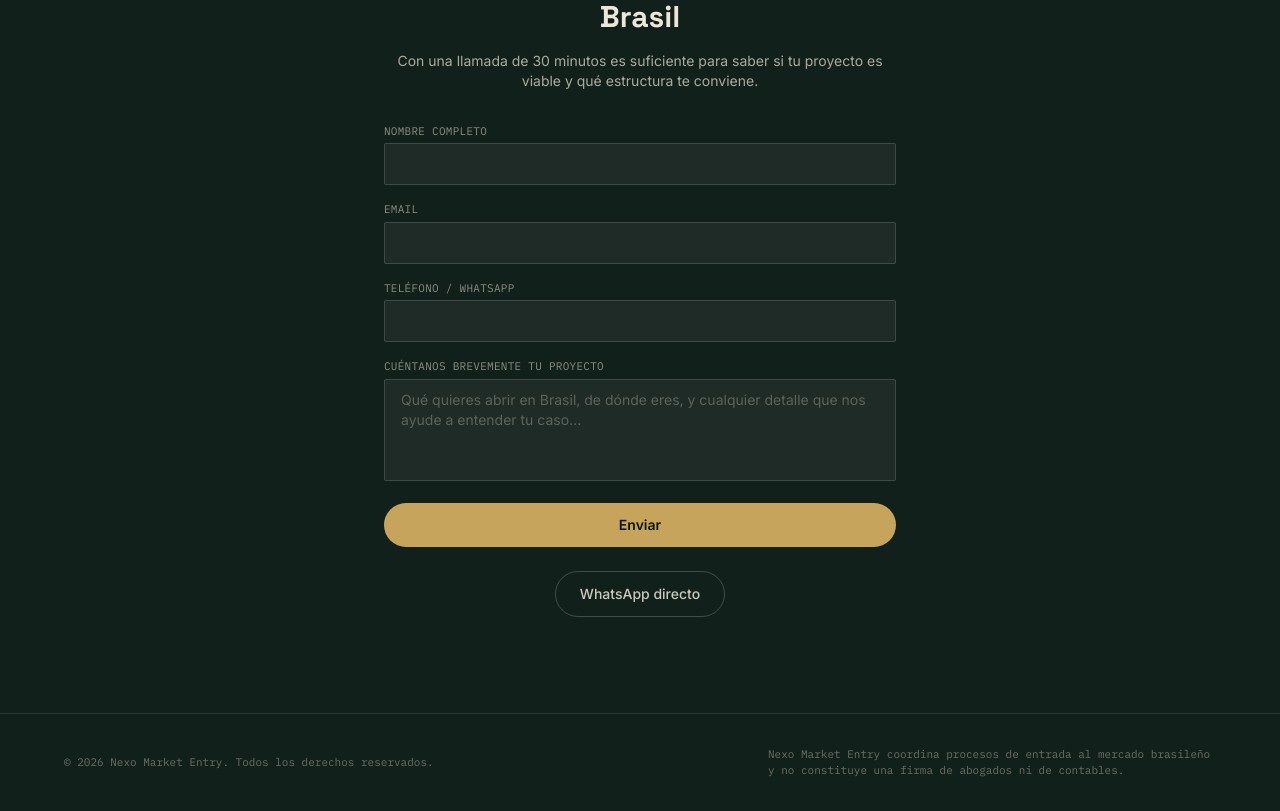
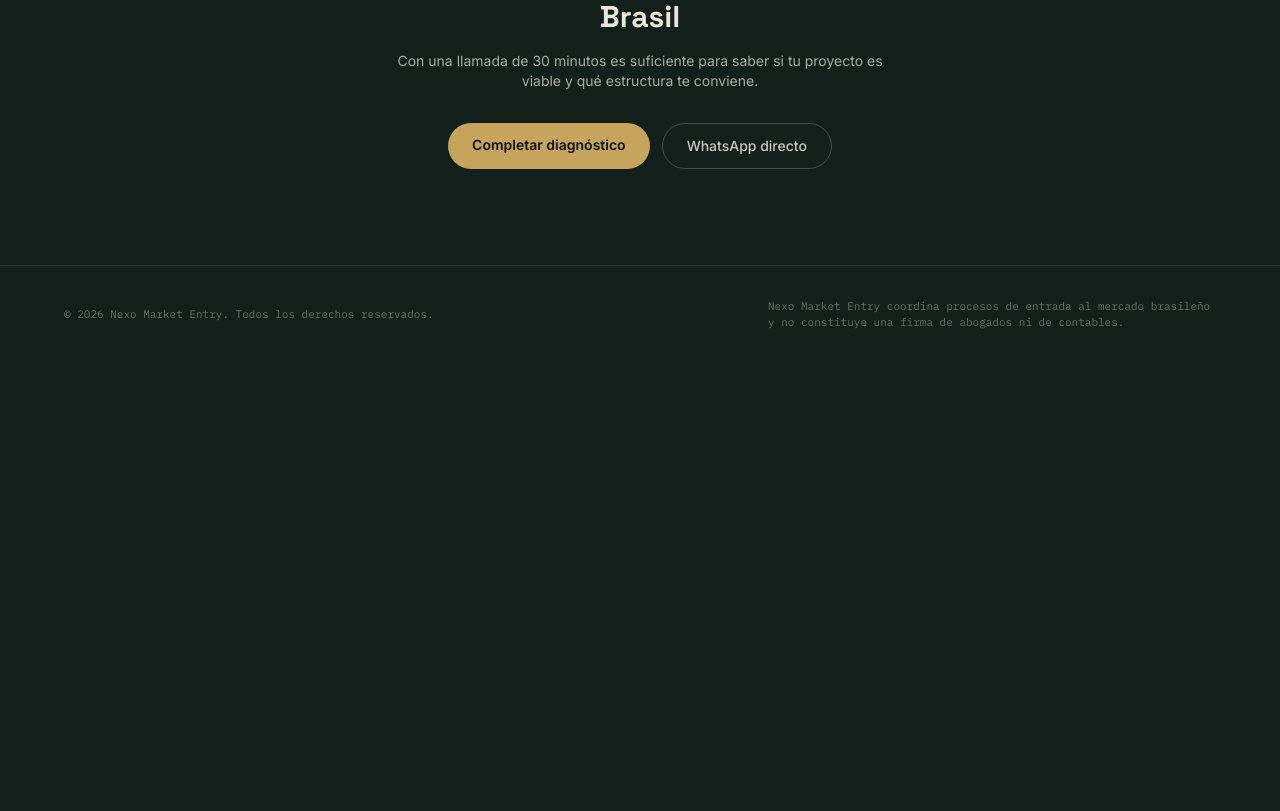
Before and after one commit to martabuma/nexo, a Next.js app: page / in a window 1280 px wide. Shown: the part 3480-4291 px from the top of the page. After the commit the page ends 3843 px from the top, so only its background shows below. Built offline with nearby package versions, Linux system fonts and the light colour scheme.

Commit message:
Unifica el contacto: quita formulario corto duplicado, boton directo a /diagnostico

```diff
--- a/app/page.tsx
+++ b/app/page.tsx
@@ -2,7 +2,6 @@
 
 import { useState } from "react";
 import EntryMap from "./components/EntryMap";
-import ContactForm from "./components/ContactForm";
 
 type Lang = "es" | "pt" | "en";
 
@@ -148,7 +147,7 @@ const dict: Record<
       eyebrow: "Siguiente paso",
       title: "Cuéntanos sobre tu proyecto en Brasil",
       body: "Con una llamada de 30 minutos es suficiente para saber si tu proyecto es viable y qué estructura te conviene.",
-      emailLabel: "Escríbenos",
+      emailLabel: "Completar diagnóstico",
       whatsLabel: "WhatsApp directo",
       formName: "Nombre completo",
       formEmail: "Email",
@@ -248,7 +247,7 @@ const dict: Record<
       eyebrow: "Próximo passo",
       title: "Conte-nos sobre o seu projeto no Brasil",
       body: "Uma chamada de 30 minutos já basta para saber se seu projeto é viável e qual estrutura combina com você.",
-      emailLabel: "Escreva para nós",
+      emailLabel: "Preencher diagnóstico",
       whatsLabel: "WhatsApp direto",
       formName: "Nome completo",
       formEmail: "E-mail",
@@ -348,7 +347,7 @@ const dict: Record<
       eyebrow: "Next step",
       title: "Tell us about your project in Brazil",
       body: "A 30-minute call is enough to know if your project is viable and which structure fits.",
-      emailLabel: "Email us",
+      emailLabel: "Complete diagnosis",
       whatsLabel: "Direct WhatsApp",
       formName: "Full name",
       formEmail: "Email",
@@ -593,25 +592,16 @@ export default function Home() {
           </h2>
           <p className="mt-4 font-body text-sm text-textlight/70">{t.contact.body}</p>
 
-          <ContactForm
-            lang={lang}
-            labels={{
-              name: t.contact.formName,
-              email: t.contact.formEmail,
-              phone: t.contact.formPhone,
-              message: t.contact.formMessage,
-              messagePlaceholder: t.contact.formMessagePlaceholder,
-              submit: t.contact.formSubmit,
-              sending: t.contact.formSending,
-              success: t.contact.formSuccess,
-              error: t.contact.formError,
-            }}
-          />
-
-          <div className="mt-6 flex justify-center">
+          <div className="mt-8 flex flex-col justify-center gap-3 sm:flex-row">
+            <a
+              href="/diagnostico"
+              className="rounded-full bg-ouro px-6 py-3 text-center font-body text-sm font-semibold text-inkdeep transition-transform hover:scale-[1.02]"
+            >
+              {t.contact.emailLabel}
+            </a>
             <a
               href="https://wa.me/5500000000000"
-              className="rounded-full border border-white/20 px-6 py-3 font-body text-sm font-medium text-textlight/85 hover:border-white/40"
+              className="rounded-full border border-white/20 px-6 py-3 text-center font-body text-sm font-medium text-textlight/85 hover:border-white/40"
             >
               {t.contact.whatsLabel}
             </a>
```
